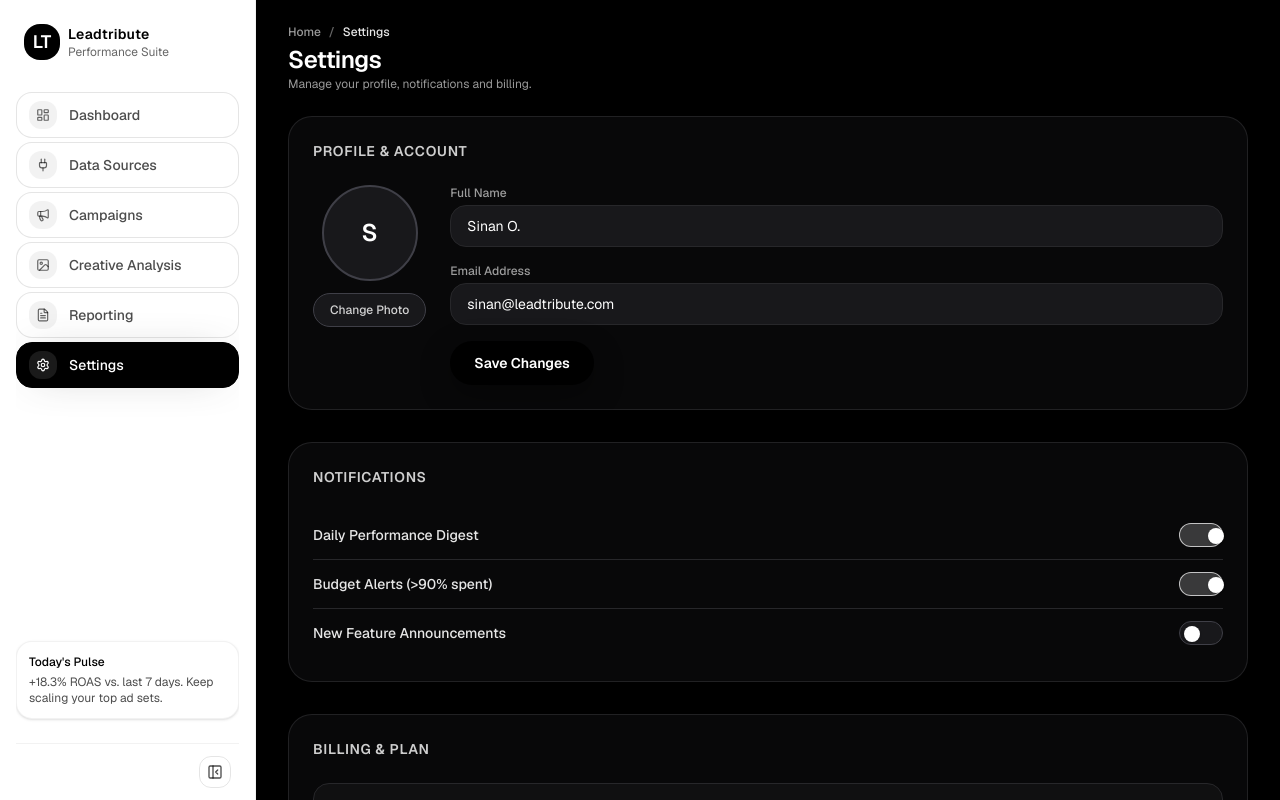
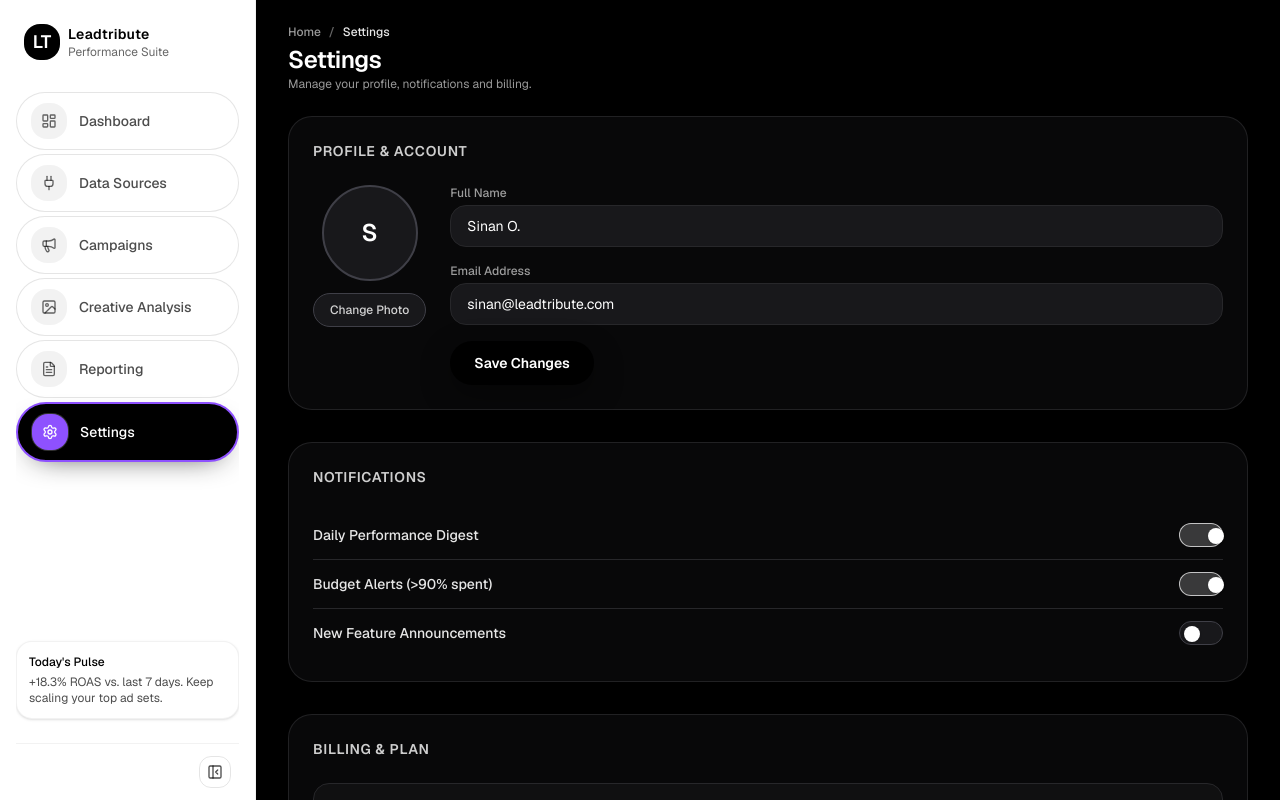
Before and after one commit to sinan-leadtr/leadtribute.io, a Next.js app: page /settings in a window 1280 px wide. Shown: the top 800 px of the page. Built offline with nearby package versions, Linux system fonts and the light colour scheme.

Commit message:
Make sidebar nav Material 3-style with colored active border
Made-with: Cursor

```diff
--- a/app/components/sidebar.tsx
+++ b/app/components/sidebar.tsx
@@ -59,13 +59,13 @@ export function Sidebar() {
                 : pathname.startsWith(pathOnly);
 
             const baseClasses =
-              "group flex w-full items-center gap-3 rounded-2xl px-3 py-2 transition";
+              "group flex w-full items-center gap-3 rounded-full px-3.5 py-2.5 transition";
 
             const activeClasses =
-              "bg-black text-white border border-black shadow-[0_0_40px_-20px_rgba(0,0,0,0.8)]";
+              "bg-black text-white border-2 border-violet-500 shadow-[0_10px_30px_-18px_rgba(0,0,0,0.9)]";
 
             const idleClasses =
-              "border border-black/10 bg-white text-black/70 hover:bg-black/5 hover:text-black hover:border-black/30";
+              "border border-black/10 bg-white text-black/70 hover:bg-black/5 hover:text-black hover:border-black/20";
 
             const Icon = item.icon;
 
@@ -79,13 +79,13 @@ export function Sidebar() {
                 title={isCollapsed ? item.label : undefined}
               >
                 <span
-                  className={`inline-flex h-7 w-7 shrink-0 items-center justify-center rounded-xl transition ${
+                  className={`inline-flex h-9 w-9 shrink-0 items-center justify-center rounded-2xl text-sm font-medium transition ${
                     isActive
-                      ? "bg-white/10 text-white"
+                      ? "bg-violet-500 text-white shadow-[0_0_0_1px_rgba(255,255,255,0.2)]"
                       : "bg-black/5 text-black/60 group-hover:bg-black/10 group-hover:text-black"
                   }`}
                 >
-                  <Icon className="h-3.5 w-3.5" />
+                  <Icon className="h-4 w-4" />
                 </span>
                 {!isCollapsed && <span className="truncate">{item.label}</span>}
               </Link>
```
